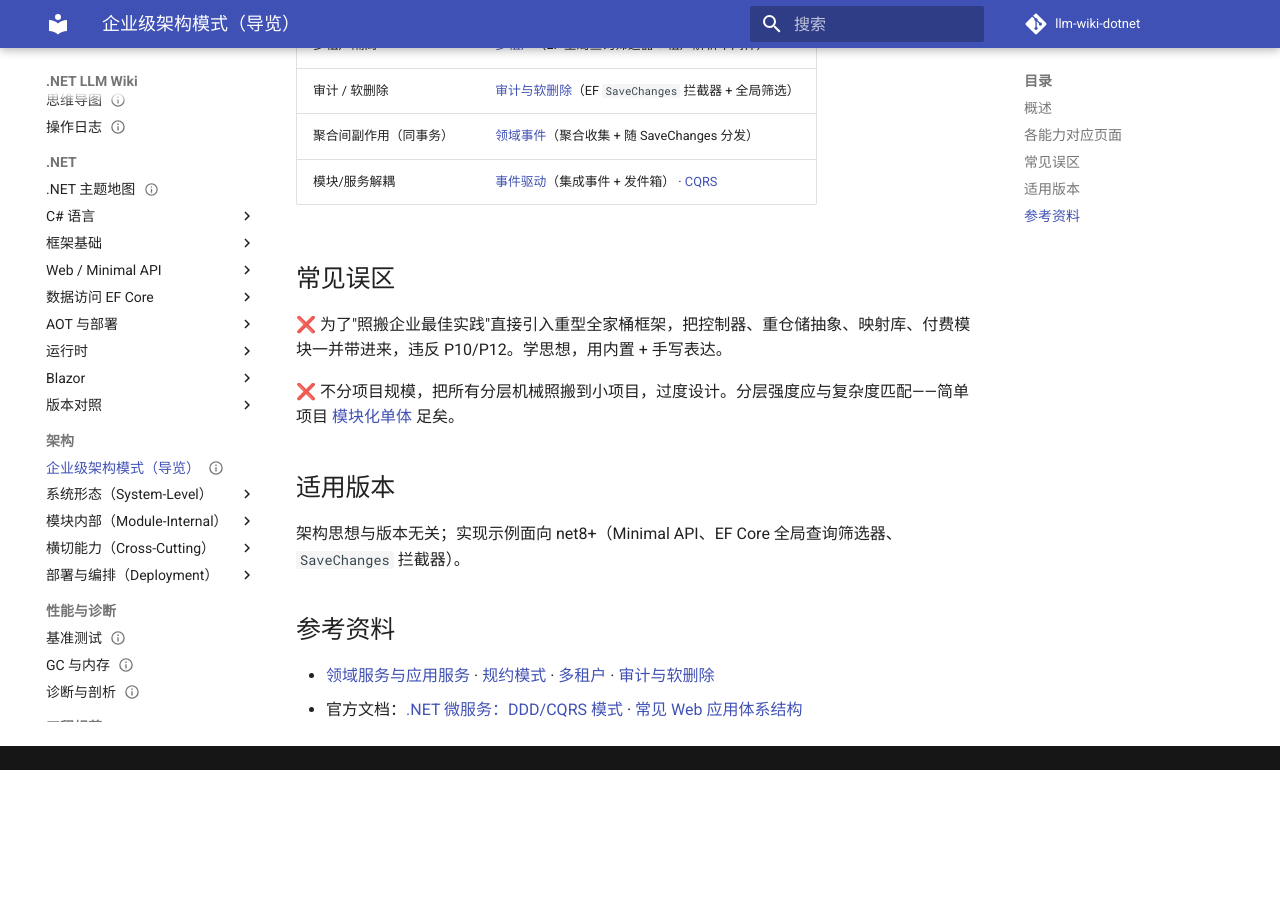
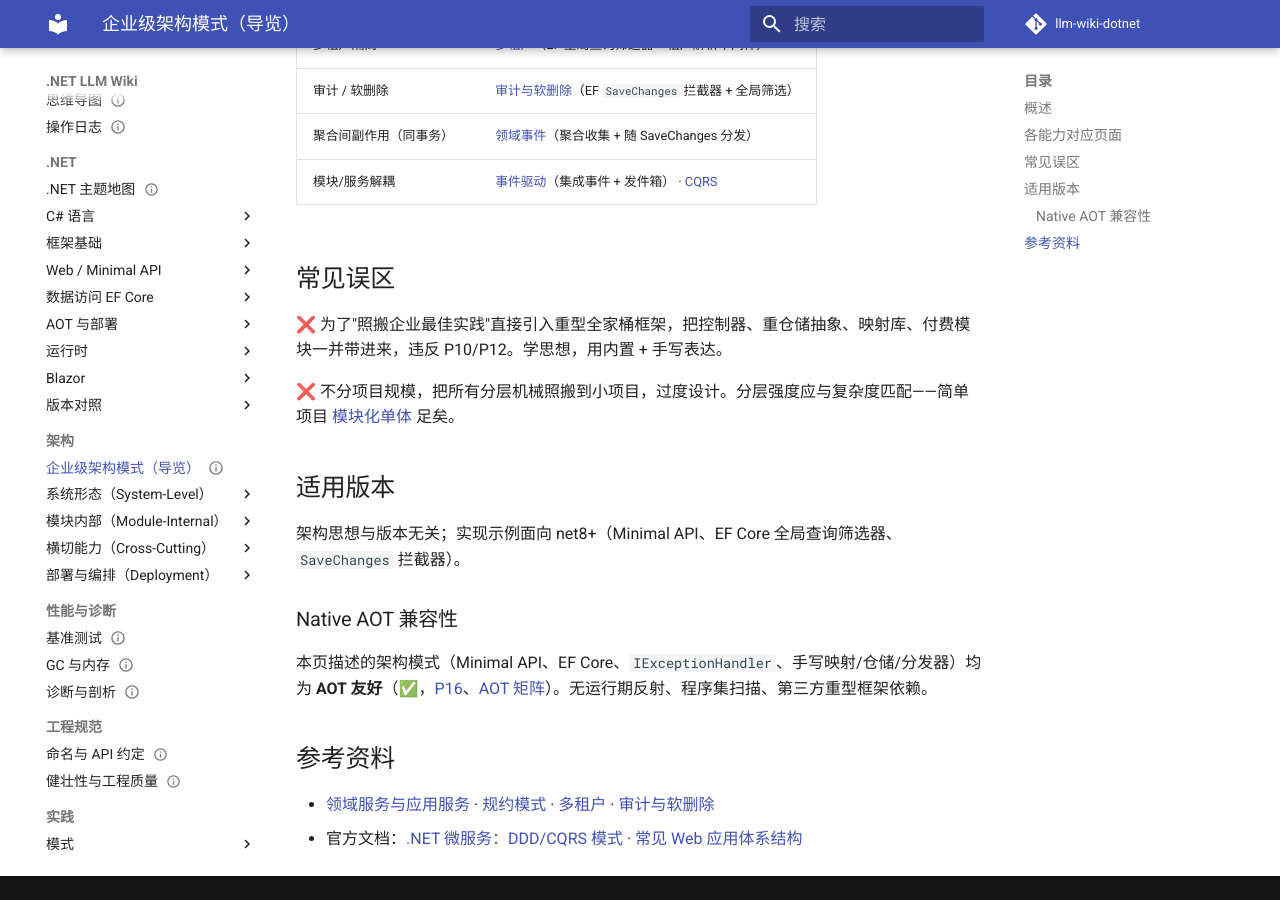
Before and after one commit to fenzel999/llm-wiki-dotnet, an MkDocs documentation site: the page built from wiki/architecture/enterprise-patterns.md, in a window 1280 px wide and 900 px high, scrolled down 902 px. Built offline with MkDocs 1.6.1 and Material for MkDocs 9.7.7, drawn with Linux system fonts in a browser that asks for light colours; comment, search, counter and statistics services are not loaded; before the commit the page ends 1672 px from its top, so only the background shows below that.

Commit message:
fix: governance policy link depth in 2 architecture pages

```diff
--- a/wiki/architecture/enterprise-patterns.md
+++ b/wiki/architecture/enterprise-patterns.md
@@ -49,6 +49,10 @@ updated: 2026-07-10
 
 架构思想与版本无关；实现示例面向 net8+（Minimal API、EF Core 全局查询筛选器、`SaveChanges` 拦截器）。
 
+### Native AOT 兼容性
+
+本页描述的架构模式（Minimal API、EF Core、`IExceptionHandler`、手写映射/仓储/分发器）均为 **AOT 友好**（✅，[P16](../governance/policy.md)、[AOT 矩阵](../dotnet/aot/aot-compatibility.md)）。无运行期反射、程序集扫描、第三方重型框架依赖。
+
 ## 参考资料
 
 - [领域服务与应用服务](domain-application-services.md) · [规约模式](specification-pattern.md) · [多租户](multi-tenancy.md) · [审计与软删除](auditing-soft-delete.md)
```
Also changed, not shown: wiki/architecture/domain-events.md (+4 -0 lines).
